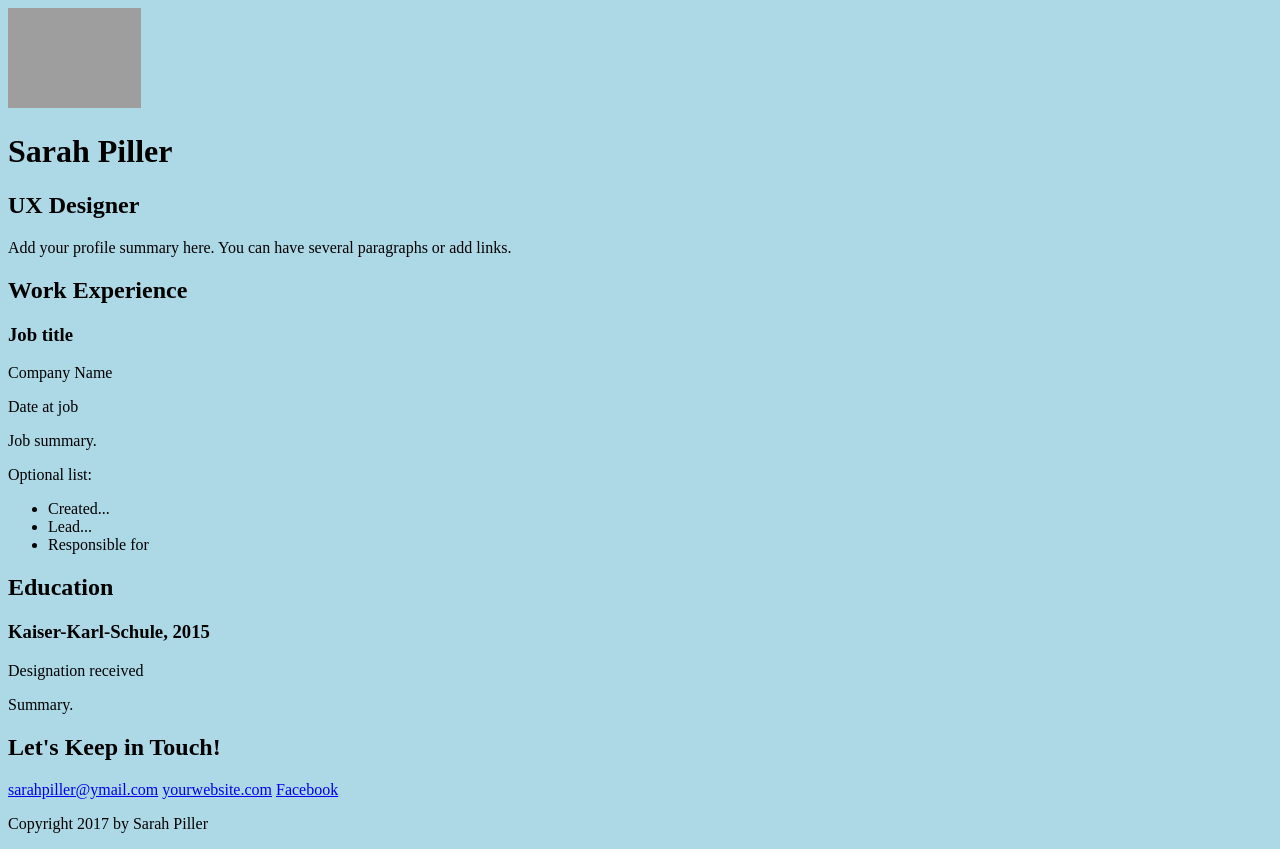
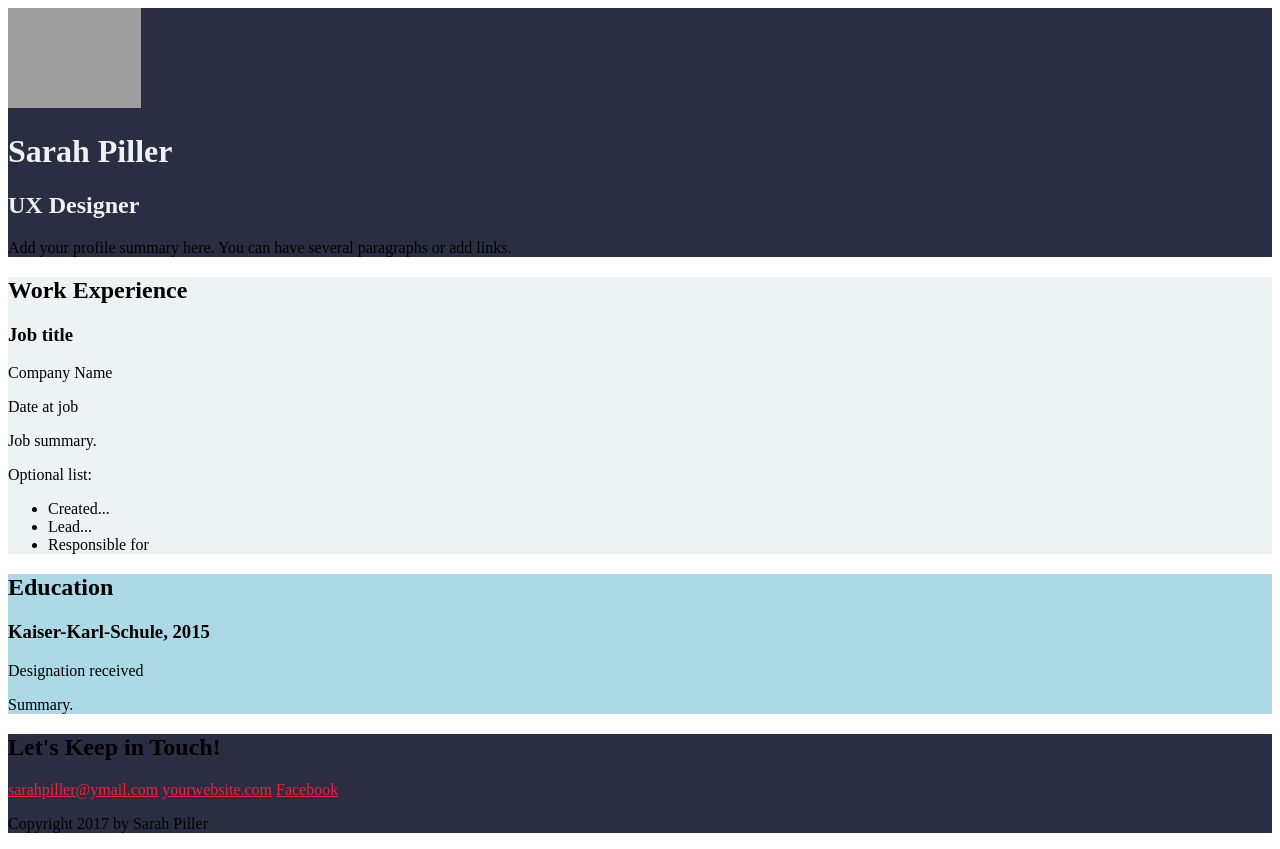
Before and after one commit to UXDSkillslab1718/3-css-essential-training-1-2-resume-files-sarahliina, a plain HTML site: page index.html in a window 1280 px wide. Drawn offline with Linux system fonts and the light colour scheme; grey boxes are pictures that could not be loaded.

Commit message:
CSS - Chapter 2

```diff
--- a/css/styles.css
+++ b/css/styles.css
@@ -1,9 +1,50 @@
-body {
-    background: lightblue;
-}
+/* Colour Palette
+
+#2B2D42 - dark blue
+#ADD8E6 - light blue
+'EDF2F4 - blue/white
+EF233C - red
+
+*/
+
+/* Global styles */
+
+body {}
 
 #cover-image {
     max-height: 100px;
     max-width: auto;
 
 }
+
+a {
+    color: #EF233C;
+}
+
+a:hover {
+    color: #FFB6C1;
+    text-decoration: none;
+}
+
+/* Header & Footer styles */
+
+header,
+footer {
+    background: #2B2D42;
+}
+
+header h1, header h2 {
+    color: #EDF2F4;
+}
+
+/* Work Experience */
+
+.work {
+    background: #EDF2F4;
+}
+
+/* Education */
+
+.education {
+    background: #ADD8E6;
+}
--- a/index.html
+++ b/index.html
@@ -17,7 +17,7 @@
 
     <main>
         <!-- // Work Experience -->
-        <section>
+        <section class="work">
             <h2>Work Experience</h2>
 
             <!-- Job Details: copy this whole block to add more jobs -->
@@ -41,7 +41,7 @@
 
 
         <!-- // Education -->
-        <section>
+        <section class="education">
             <h2>Education</h2>
 
             <!-- School details: copy this whole block to add more schools. -->
```
